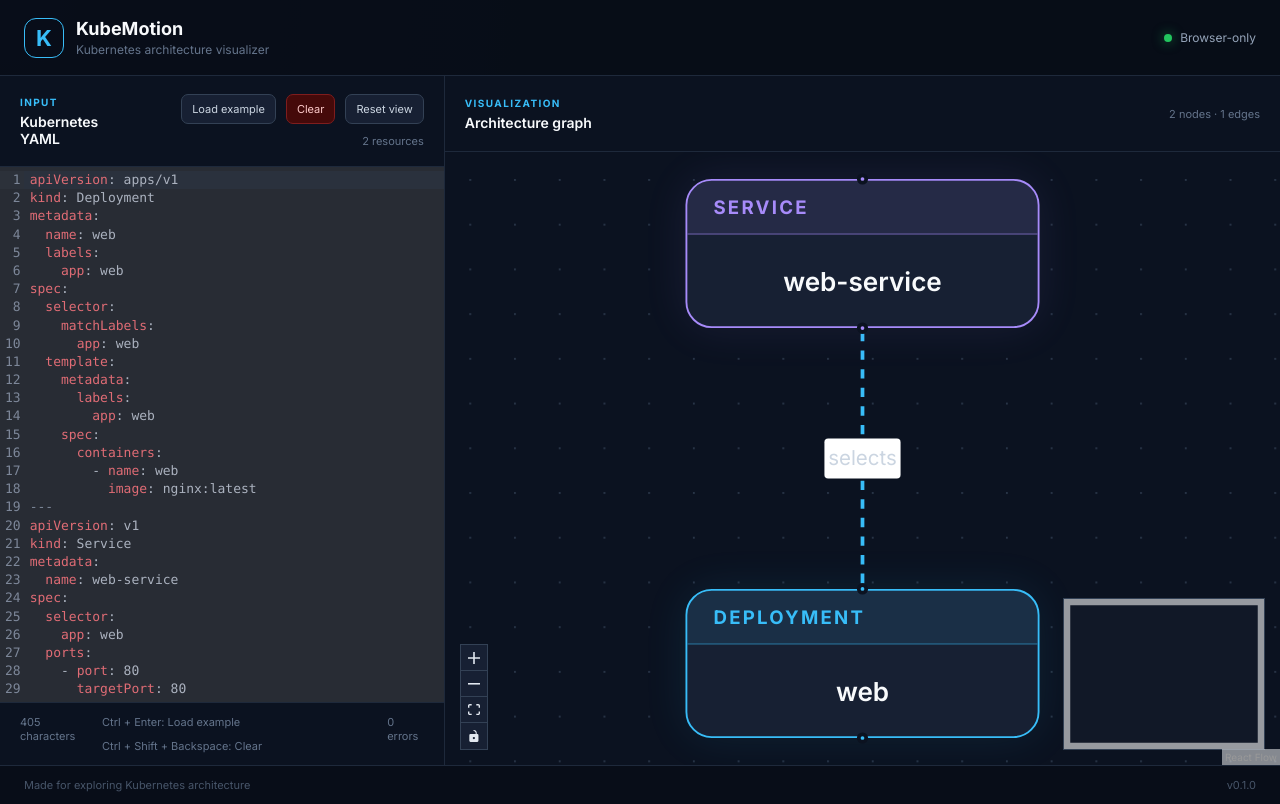
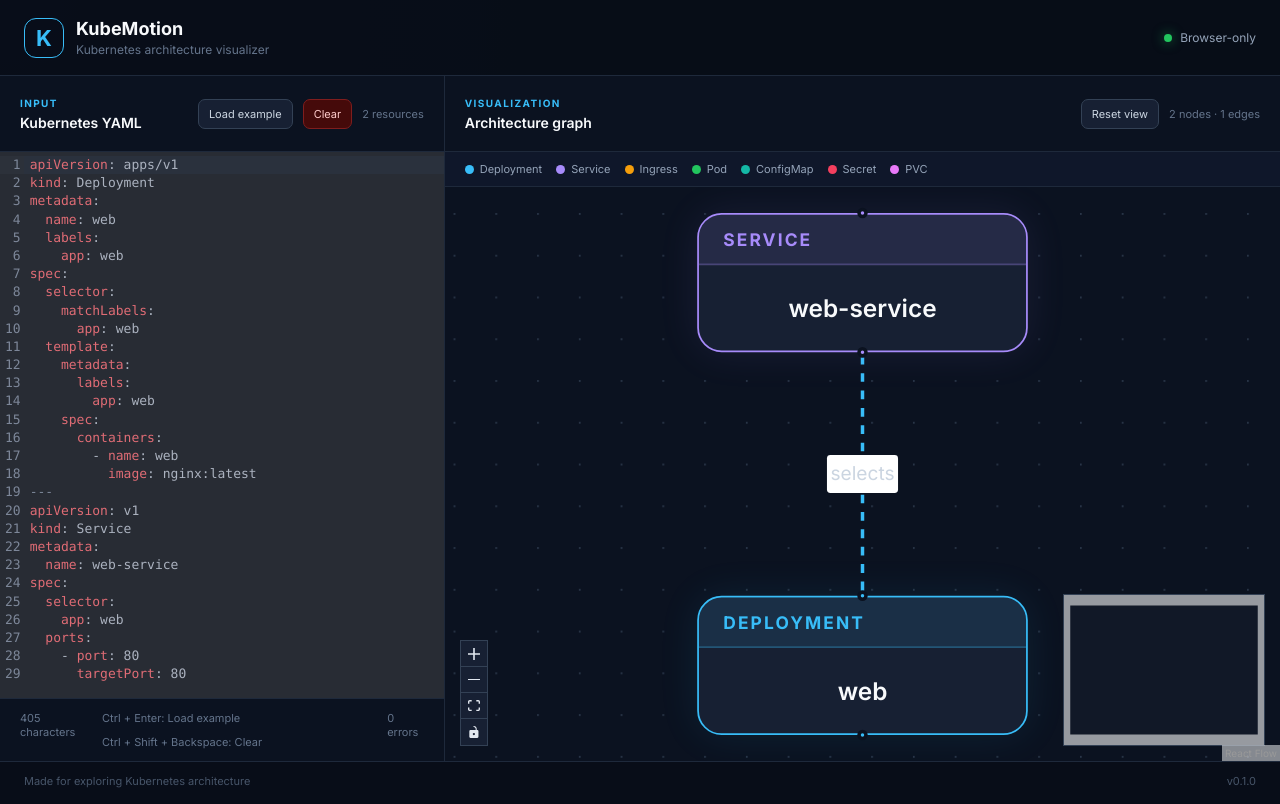
Before and after one commit to Gihchathur/kubemotion, a React (Vite) app: page / in a window 1280 px wide. Built offline with nearby package versions, Linux system fonts and the light colour scheme.

Commit message:
Add Kubernetes resource legend

```diff
--- a/src/App.css
+++ b/src/App.css
@@ -444,3 +444,27 @@ textarea {
   outline: 2px solid #38bdf8;
   outline-offset: 2px;
 }
+
+.resource-legend {
+  display: flex;
+  flex-wrap: wrap;
+  gap: 10px 14px;
+  padding: 10px 20px;
+  border-bottom: 1px solid #1e293b;
+  background: #0f172a;
+}
+
+.legend-item {
+  display: inline-flex;
+  align-items: center;
+  gap: 6px;
+  color: #94a3b8;
+  font-size: 11px;
+}
+
+.legend-color {
+  width: 9px;
+  height: 9px;
+  border-radius: 50%;
+  flex-shrink: 0;
+}
--- a/src/App.tsx
+++ b/src/App.tsx
@@ -160,14 +160,6 @@ function App() {
               >
                 Clear
               </button>
-              <button
-                type="button"
-                className="reset-graph-button"
-                onClick={() => flowInstance?.fitView({ duration: 500 })}
-                disabled={!flowInstance}
-              >
-                Reset view
-              </button>
 
               <span className="resource-count">
                 {parseResult.resources.length} resources
@@ -211,9 +203,40 @@ function App() {
               <h2>Architecture graph</h2>
             </div>
 
-            <span className="resource-count">
-              {graph.nodes.length} nodes · {graph.edges.length} edges
-            </span>
+            <div className="editor-actions">
+              <button
+                type="button"
+                className="reset-graph-button"
+                onClick={() => flowInstance?.fitView({ duration: 500 })}
+                disabled={!flowInstance}
+              >
+                Reset view
+              </button>
+
+              <span className="resource-count">
+                {graph.nodes.length} nodes · {graph.edges.length} edges
+              </span>
+            </div>
+          </div>
+
+          <div className="resource-legend">
+            {[
+              ['Deployment', '#38bdf8'],
+              ['Service', '#a78bfa'],
+              ['Ingress', '#f59e0b'],
+              ['Pod', '#22c55e'],
+              ['ConfigMap', '#14b8a6'],
+              ['Secret', '#f43f5e'],
+              ['PVC', '#e879f9'],
+            ].map(([label, color]) => (
+              <span key={label} className="legend-item">
+                <span
+                  className="legend-color"
+                  style={{ backgroundColor: color }}
+                />
+                {label}
+              </span>
+            ))}
           </div>
 
           <div className="flow-wrapper">
```
